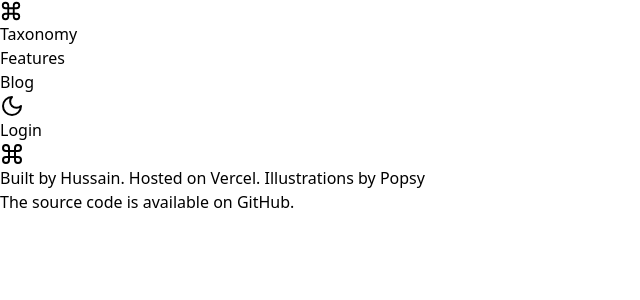
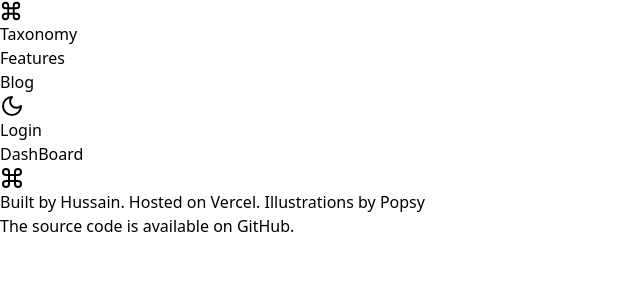
Before and after one commit to hussain-shariff/taxonomy, a React (Vite) app: page /dashboard in a window 1280 px wide. Shown: the top 300 px of the page, without its empty margins (0-640 px from the left). Built offline with nearby package versions, Linux system fonts and the light colour scheme.

Commit message:
dashboard page

```diff
--- a/src/App.tsx
+++ b/src/App.tsx
@@ -5,6 +5,7 @@ import Footer from "./components/Footer"
 import Blog from "./pages/Blog"
 import Login from "./pages/Login"
 import Register from "./pages/Register"
+import DashBoard from "./pages/DashBoard"
 
 function App() {
 
@@ -17,6 +18,7 @@ function App() {
           <Route path="/blog" element={<Blog/>}></Route>
           <Route path="/login" element={<Login/>}></Route>
           <Route path="/register" element={<Register/>}></Route>
+          <Route path="/dashboard" element={<DashBoard/>}></Route>
         </Routes>
         <Footer/>
       </Router>
--- a/src/components/HeroSection.tsx
+++ b/src/components/HeroSection.tsx
@@ -1,4 +1,5 @@
 import { Github } from 'lucide-react';
+import { Link } from 'react-router-dom';
 
 const HeroSection = () => {
   return (
@@ -10,7 +11,9 @@ const HeroSection = () => {
         <p className='md:text-lg md:w-[73%] text-gray-600 tracking-tight'>I'm building a web app with Next.js 13 and open sourcing everything.
         Follow along as we figure this out together.</p>
         <div className='flex gap-3'>
-            <button className='bg-black text-white text-sm rounded-md font-semibold px-6 py-2 hover:bg-slate-700'>Get started</button>
+            <Link to={'/dashboard'}>
+              <button className='bg-black text-white text-sm rounded-md font-semibold px-6 py-2 hover:bg-slate-700'>Get started</button>
+            </Link>
             <a href='https://github.com/hussain-shariff/taxonomy' className='border cursor-pointer px-5 py-2 rounded-md font-semibold text-sm flex items-center gap-1 hover:border-black'>
                 <Github/>Github
             </a>
--- /dev/null
+++ b/src/pages/DashBoard.tsx
@@ -0,0 +1,9 @@
+import React from 'react'
+
+const DashBoard = () => {
+  return (
+    <div>DashBoard</div>
+  )
+}
+
+export default DashBoard
```
